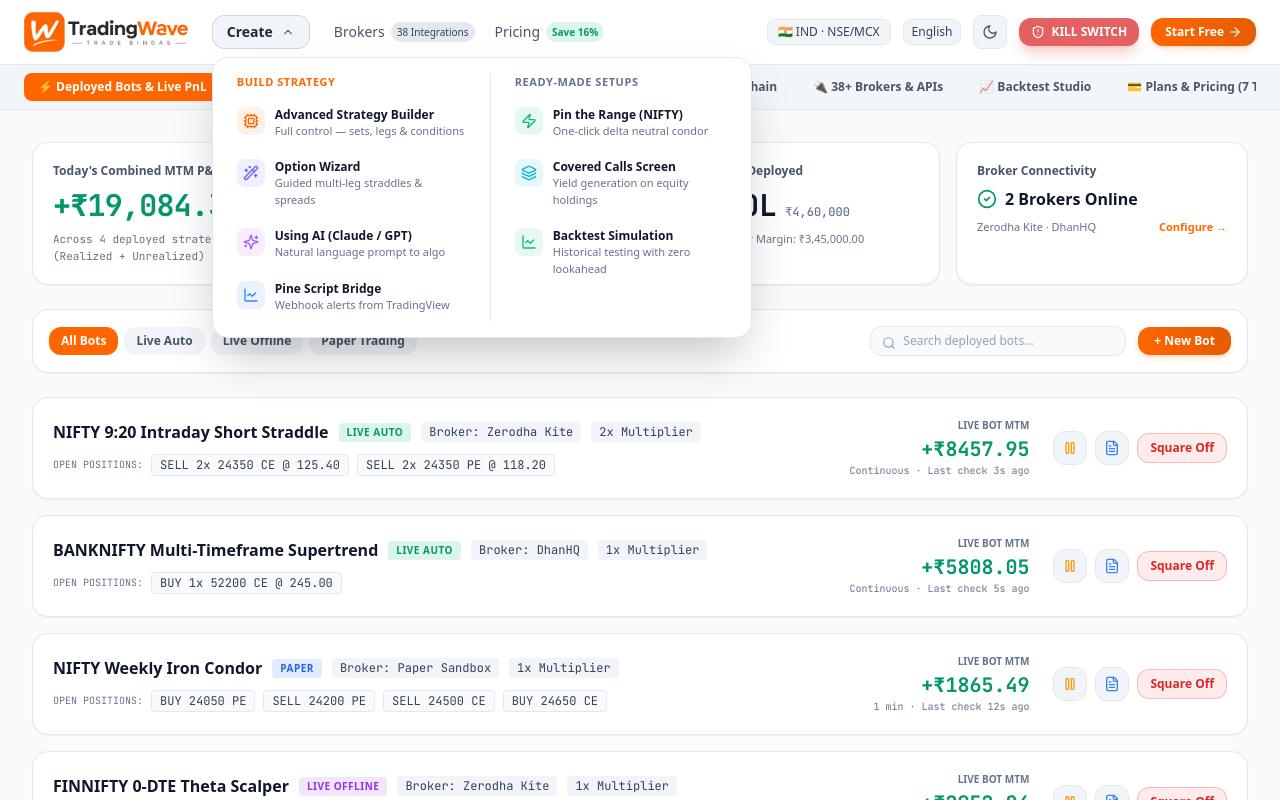
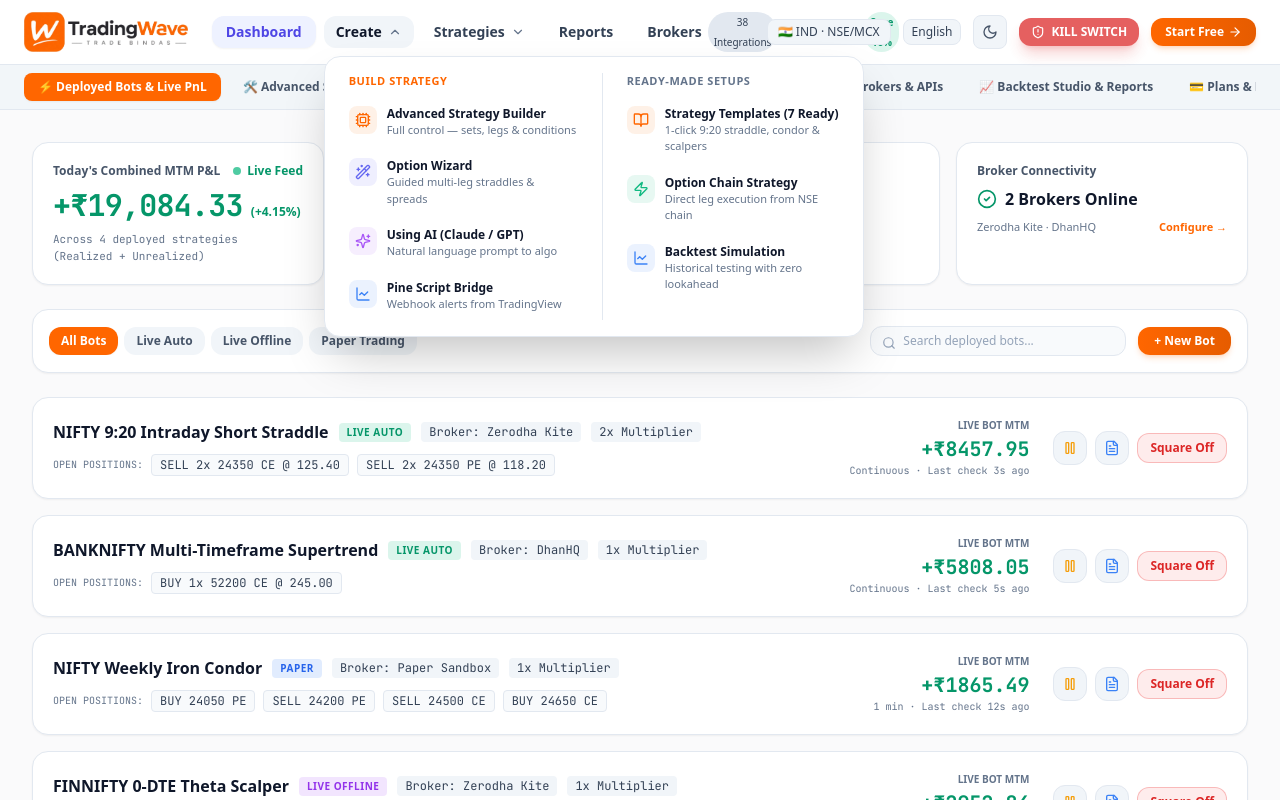
Before and after one commit to dayafoods777/tradingwave, a Next.js app in the folder apps/web/: page / in a window 1280 px wide. Both pictures are taken after a click on the button "Create". Shown: the top 800 px of the page. Built offline with nearby package versions, Linux system fonts and the light colour scheme.

Commit message:
feat(nav): implement exact Tradetron top navigation (Dashboard, Create ▾, Strategies ▾, Reports)

```diff
--- a/apps/web/src/components/Header.tsx
+++ b/apps/web/src/components/Header.tsx
@@ -1,6 +1,6 @@
 'use client';
 
-import React, { useState } from 'react';
+import React, { useState, useRef, useEffect } from 'react';
 import {
   Sparkles,
   Layers,
@@ -14,7 +14,9 @@ import {
   Moon,
   ShieldAlert,
   ChevronDown,
-  ArrowRight
+  ArrowRight,
+  BookOpen,
+  FileText
 } from 'lucide-react';
 
 interface HeaderProps {
@@ -35,25 +37,48 @@ export default function Header({
   toggleTheme
 }: HeaderProps) {
   const [createMenuOpen, setCreateMenuOpen] = useState(false);
+  const [strategiesMenuOpen, setStrategiesMenuOpen] = useState(false);
   const [market, setMarket] = useState<'IND' | 'USA'>('IND');
   const [lang, setLang] = useState<'EN' | 'HI'>('EN');
+
+  const createRef = useRef<HTMLDivElement>(null);
+  const strategiesRef = useRef<HTMLDivElement>(null);
+
+  // Close dropdowns on outside click
+  useEffect(() => {
+    const handleClickOutside = (e: MouseEvent) => {
+      if (createRef.current && !createRef.current.contains(e.target as Node)) {
+        setCreateMenuOpen(false);
+      }
+      if (strategiesRef.current && !strategiesRef.current.contains(e.target as Node)) {
+        setStrategiesMenuOpen(false);
+      }
+    };
+    document.addEventListener('mousedown', handleClickOutside);
+    return () => document.removeEventListener('mousedown', handleClickOutside);
+  }, []);
 
   const handleSelectCreateItem = (tabTarget: string) => {
     setActiveTab(tabTarget);
     setCreateMenuOpen(false);
   };
 
+  const handleSelectStrategiesItem = (tabTarget: string) => {
+    setActiveTab(tabTarget);
+    setStrategiesMenuOpen(false);
+  };
+
   return (
     <header className="sticky top-0 z-50 border-b border-slate-200 dark:border-[#1E293B] bg-white/95 dark:bg-[#0E1526]/95 backdrop-blur-md text-slate-800 dark:text-slate-100 transition-colors">
-      {/* ROW 1: Brand, Mega-Menu, Global Controls, Kill Switch */}
+      {/* ROW 1: Brand, Primary Tradetron Navigation, Global Controls, Kill Switch */}
       <div className="max-w-[1440px] mx-auto px-4 sm:px-6 h-16 flex items-center justify-between gap-4">
-        {/* Left: Logo & Slogan */}
-        <div className="flex items-center gap-6">
+        {/* Left: Logo & Primary Tradetron Navigation Strip */}
+        <div className="flex items-center gap-4 sm:gap-6">
+          {/* Logo */}
           <div
-            className="flex items-center cursor-pointer select-none group"
+            className="flex items-center cursor-pointer select-none group shrink-0"
             onClick={() => setActiveTab('dashboard')}
           >
-            {/* Authentic TradingWave Trade Bindas Logo with Dual-Theme Adaptation */}
             <img
               src="/logo-dark.png"
               alt="TradingWave — Trade Bindas"
@@ -66,12 +91,32 @@ export default function Header({
             />
           </div>
 
-          {/* Tradetron Mega Menu: "Create" Dropdown */}
-          <div className="relative">
+          {/* Tradetron Exact Navigation: [ Dashboard ]  Create ▾  Strategies ▾  Reports */}
+          <nav className="flex items-center gap-1 sm:gap-2">
+            {/* 1. Dashboard (Tradetron Purple Active Pill) */}
             <button
-              onClick={() => setCreateMenuOpen(!createMenuOpen)}
-              onMouseEnter={() => setCreateMenuOpen(true)}
-              className="px-3.5 py-1.5 rounded-xl border border-slate-300 dark:border-slate-700/80 bg-slate-100 dark:bg-[#131B2E] hover:border-[#FF6600]/60 text-sm font-semibold text-slate-800 dark:text-white flex items-center gap-2 transition"
+              onClick={() => setActiveTab('dashboard')}
+              className={`px-3.5 py-1.5 rounded-xl text-sm font-semibold transition ${
+                activeTab === 'dashboard'
+                  ? 'bg-[#EEF2FF] text-[#4F46E5] dark:bg-[#1E1B4B] dark:text-[#818CF8] shadow-sm'
+                  : 'text-slate-700 dark:text-slate-300 hover:text-slate-900 dark:hover:text-white hover:bg-slate-100 dark:hover:bg-[#131B2E]'
+              }`}
+            >
+              Dashboard
+            </button>
+
+            {/* 2. Create ▾ */}
+            <div className="relative" ref={createRef}>
+              <button
+                onClick={() => {
+                  setCreateMenuOpen(!createMenuOpen);
+                  setStrategiesMenuOpen(false);
+                }}
+                className={`px-3 py-1.5 rounded-xl text-sm font-semibold flex items-center gap-1.5 transition ${
+                  createMenuOpen
+                    ? 'bg-slate-100 dark:bg-[#131B2E] text-slate-900 dark:text-white'
+                    : 'text-slate-700 dark:text-slate-300 hover:text-slate-900 dark:hover:text-white hover:bg-slate-100 dark:hover:bg-[#131B2E]'
+                }`}
               >
                 <span>Create</span>
                 <ChevronDown className={`w-3.5 h-3.5 text-slate-500 dark:text-slate-400 transition-transform ${createMenuOpen ? 'rotate-180' : ''}`} />
@@ -79,7 +124,6 @@ export default function Header({
 
               {createMenuOpen && (
                 <div
-                onMouseLeave={() => setCreateMenuOpen(false)}
                   className="absolute left-0 top-full mt-2 w-[540px] bg-white dark:bg-[#131B2E] border border-slate-200 dark:border-[#1E293B] rounded-2xl p-4 shadow-2xl z-50 grid grid-cols-2 gap-4 animate-in fade-in slide-in-from-top-2 duration-150"
                 >
                   {/* Column 1: Build */}
@@ -142,35 +186,35 @@ export default function Header({
                     </div>
                   </div>
 
-                {/* Column 2: Ready-Made Algos */}
+                  {/* Column 2: Ready-Made Setups */}
                   <div className="border-l border-slate-200 dark:border-[#1E293B] pl-4">
                     <div className="text-[11px] font-bold uppercase tracking-wider text-slate-500 dark:text-slate-400 mb-2 px-2">
                       Ready-Made Setups
                     </div>
                     <div className="space-y-1">
                       <button
-                      onClick={() => handleSelectCreateItem('wizard')}
+                        onClick={() => handleSelectCreateItem('builder')}
+                        className="w-full text-left p-2 rounded-xl hover:bg-slate-100 dark:hover:bg-[#0E1526] transition flex items-start gap-2.5 group"
+                      >
+                        <div className="p-1.5 rounded-lg bg-orange-500/10 text-[#FF6600] group-hover:bg-[#FF6600] group-hover:text-white transition">
+                          <BookOpen className="w-4 h-4" />
+                        </div>
+                        <div>
+                          <div className="text-xs font-bold text-slate-900 dark:text-white">Strategy Templates (7 Ready)</div>
+                          <div className="text-[11px] text-slate-500 dark:text-slate-400">1-click 9:20 straddle, condor & scalpers</div>
+                        </div>
+                      </button>
+
+                      <button
+                        onClick={() => handleSelectCreateItem('optionchain')}
                         className="w-full text-left p-2 rounded-xl hover:bg-slate-100 dark:hover:bg-[#0E1526] transition flex items-start gap-2.5 group"
                       >
                         <div className="p-1.5 rounded-lg bg-emerald-500/10 text-emerald-500 dark:text-emerald-400 group-hover:bg-emerald-600 group-hover:text-white transition">
                           <Zap className="w-4 h-4" />
                         </div>
                         <div>
-                        <div className="text-xs font-bold text-slate-900 dark:text-white">Pin the Range (NIFTY)</div>
-                        <div className="text-[11px] text-slate-500 dark:text-slate-400">One-click delta neutral condor</div>
-                      </div>
-                    </button>
-
-                    <button
-                      onClick={() => handleSelectCreateItem('wizard')}
-                      className="w-full text-left p-2 rounded-xl hover:bg-slate-100 dark:hover:bg-[#0E1526] transition flex items-start gap-2.5 group"
-                    >
-                      <div className="p-1.5 rounded-lg bg-cyan-500/10 text-cyan-500 dark:text-cyan-400 group-hover:bg-cyan-600 group-hover:text-white transition">
-                        <Layers className="w-4 h-4" />
-                      </div>
-                      <div>
-                        <div className="text-xs font-bold text-slate-900 dark:text-white">Covered Calls Screen</div>
-                        <div className="text-[11px] text-slate-500 dark:text-slate-400">Yield generation on equity holdings</div>
+                          <div className="text-xs font-bold text-slate-900 dark:text-white">Option Chain Strategy</div>
+                          <div className="text-[11px] text-slate-500 dark:text-slate-400">Direct leg execution from NSE chain</div>
                         </div>
                       </button>
 
@@ -178,7 +222,7 @@ export default function Header({
                         onClick={() => handleSelectCreateItem('backtest')}
                         className="w-full text-left p-2 rounded-xl hover:bg-slate-100 dark:hover:bg-[#0E1526] transition flex items-start gap-2.5 group"
                       >
-                      <div className="p-1.5 rounded-lg bg-emerald-500/10 text-emerald-500 dark:text-emerald-400 group-hover:bg-emerald-600 group-hover:text-white transition">
+                        <div className="p-1.5 rounded-lg bg-blue-500/10 text-blue-500 dark:text-blue-400 group-hover:bg-blue-600 group-hover:text-white transition">
                           <LineChart className="w-4 h-4" />
                         </div>
                         <div>
@@ -192,21 +236,109 @@ export default function Header({
               )}
             </div>
 
-          {/* Primary Top Nav Links */}
-          <nav className="hidden lg:flex items-center gap-5 text-sm font-medium text-slate-600 dark:text-slate-300">
+            {/* 3. Strategies ▾ */}
+            <div className="relative" ref={strategiesRef}>
+              <button
+                onClick={() => {
+                  setStrategiesMenuOpen(!strategiesMenuOpen);
+                  setCreateMenuOpen(false);
+                }}
+                className={`px-3 py-1.5 rounded-xl text-sm font-semibold flex items-center gap-1.5 transition ${
+                  strategiesMenuOpen || ['builder', 'wizard', 'optionchain'].includes(activeTab)
+                    ? 'text-[#4F46E5] dark:text-[#818CF8]'
+                    : 'text-slate-700 dark:text-slate-300 hover:text-slate-900 dark:hover:text-white hover:bg-slate-100 dark:hover:bg-[#131B2E]'
+                }`}
+              >
+                <span>Strategies</span>
+                <ChevronDown className={`w-3.5 h-3.5 text-slate-500 dark:text-slate-400 transition-transform ${strategiesMenuOpen ? 'rotate-180' : ''}`} />
+              </button>
+
+              {strategiesMenuOpen && (
+                <div
+                  className="absolute left-0 top-full mt-2 w-64 bg-white dark:bg-[#131B2E] border border-slate-200 dark:border-[#1E293B] rounded-2xl p-2 shadow-2xl z-50 animate-in fade-in slide-in-from-top-2 duration-150"
+                >
+                  <button
+                    onClick={() => handleSelectStrategiesItem('dashboard')}
+                    className="w-full text-left p-2.5 rounded-xl hover:bg-slate-100 dark:hover:bg-[#0E1526] transition flex items-center gap-2.5 group"
+                  >
+                    <Bot className="w-4 h-4 text-emerald-600 dark:text-emerald-400" />
+                    <div>
+                      <div className="text-xs font-bold text-slate-900 dark:text-white">Deployed Strategies</div>
+                      <div className="text-[10px] text-slate-500 dark:text-slate-400">Active Live Auto & Paper bots</div>
+                    </div>
+                  </button>
+
+                  <button
+                    onClick={() => handleSelectStrategiesItem('builder')}
+                    className="w-full text-left p-2.5 rounded-xl hover:bg-slate-100 dark:hover:bg-[#0E1526] transition flex items-center gap-2.5 group"
+                  >
+                    <Cpu className="w-4 h-4 text-[#FF6600]" />
+                    <div>
+                      <div className="text-xs font-bold text-slate-900 dark:text-white">Strategy Builder</div>
+                      <div className="text-[10px] text-slate-500 dark:text-slate-400">Conditions, sets & ready templates</div>
+                    </div>
+                  </button>
+
+                  <button
+                    onClick={() => handleSelectStrategiesItem('wizard')}
+                    className="w-full text-left p-2.5 rounded-xl hover:bg-slate-100 dark:hover:bg-[#0E1526] transition flex items-center gap-2.5 group"
+                  >
+                    <Wand2 className="w-4 h-4 text-indigo-500" />
+                    <div>
+                      <div className="text-xs font-bold text-slate-900 dark:text-white">Option Wizard & Greeks</div>
+                      <div className="text-[10px] text-slate-500 dark:text-slate-400">Straddles, strangles & condors</div>
+                    </div>
+                  </button>
+
+                  <button
+                    onClick={() => handleSelectStrategiesItem('optionchain')}
+                    className="w-full text-left p-2.5 rounded-xl hover:bg-slate-100 dark:hover:bg-[#0E1526] transition flex items-center gap-2.5 group"
+                  >
+                    <Layers className="w-4 h-4 text-blue-500" />
+                    <div>
+                      <div className="text-xs font-bold text-slate-900 dark:text-white">Live Option Chain</div>
+                      <div className="text-[10px] text-slate-500 dark:text-slate-400">Symmetric NSE chain with Greeks</div>
+                    </div>
+                  </button>
+                </div>
+              )}
+            </div>
+
+            {/* 4. Reports */}
+            <button
+              onClick={() => setActiveTab('backtest')}
+              className={`px-3.5 py-1.5 rounded-xl text-sm font-semibold transition ${
+                activeTab === 'backtest'
+                  ? 'bg-[#EEF2FF] text-[#4F46E5] dark:bg-[#1E1B4B] dark:text-[#818CF8] shadow-sm'
+                  : 'text-slate-700 dark:text-slate-300 hover:text-slate-900 dark:hover:text-white hover:bg-slate-100 dark:hover:bg-[#131B2E]'
+              }`}
+            >
+              Reports
+            </button>
+
+            {/* 5. Brokers */}
             <button
               onClick={() => setActiveTab('brokers')}
-              className={`hover:text-slate-900 dark:hover:text-white transition flex items-center gap-1.5 ${activeTab === 'brokers' ? 'text-[#FF6600] font-bold' : ''}`}
+              className={`hidden md:flex items-center gap-1.5 px-3 py-1.5 rounded-xl text-sm font-semibold transition ${
+                activeTab === 'brokers'
+                  ? 'text-[#FF6600] font-bold'
+                  : 'text-slate-700 dark:text-slate-300 hover:text-slate-900 dark:hover:text-white hover:bg-slate-100 dark:hover:bg-[#131B2E]'
+              }`}
             >
               <span>Brokers</span>
-              <span className="text-[10px] px-1.5 py-0.2 rounded-full bg-slate-200 dark:bg-slate-800 text-slate-700 dark:text-slate-300">
+              <span className="text-[10px] px-1.5 py-0.2 rounded-full bg-slate-200 dark:bg-slate-800 text-slate-700 dark:text-slate-300 font-normal">
                 38 Integrations
               </span>
             </button>
 
+            {/* 6. Pricing */}
             <button
               onClick={() => setActiveTab('pricing')}
-              className={`hover:text-slate-900 dark:hover:text-white transition flex items-center gap-1.5 ${activeTab === 'pricing' ? 'text-[#FF6600] font-bold' : ''}`}
+              className={`hidden md:flex items-center gap-1.5 px-3 py-1.5 rounded-xl text-sm font-semibold transition ${
+                activeTab === 'pricing'
+                  ? 'text-[#FF6600] font-bold'
+                  : 'text-slate-700 dark:text-slate-300 hover:text-slate-900 dark:hover:text-white hover:bg-slate-100 dark:hover:bg-[#131B2E]'
+              }`}
             >
               <span>Pricing</span>
               <span className="text-[10px] px-1.5 py-0.2 rounded-full bg-emerald-500/15 text-emerald-600 dark:text-emerald-400 font-bold">
@@ -217,7 +349,7 @@ export default function Header({
         </div>
 
         {/* Right: Regional Controls, Theme, Emergency Kill Switch */}
-        <div className="flex items-center gap-3">
+        <div className="flex items-center gap-2 sm:gap-3 shrink-0">
           {/* Market Switcher */}
           <button
             onClick={() => setMarket(market === 'IND' ? 'USA' : 'IND')}
@@ -263,7 +395,7 @@ export default function Header({
           {/* User Profile CTA */}
           <button
             onClick={() => setActiveTab('pricing')}
-            className="px-3.5 py-1.5 rounded-xl bg-gradient-to-r from-[#FF6600] to-[#E65C00] text-white text-xs font-bold shadow-md shadow-orange-500/20 hover:brightness-110 transition flex items-center gap-1"
+            className="hidden sm:flex items-center gap-1 px-3.5 py-1.5 rounded-xl bg-gradient-to-r from-[#FF6600] to-[#E65C00] text-white text-xs font-bold shadow-md shadow-orange-500/20 hover:brightness-110 transition"
           >
             <span>Start Free</span>
             <ArrowRight className="w-3.5 h-3.5" />
@@ -280,7 +412,7 @@ export default function Header({
             { id: 'wizard', label: '🧙 Option Wizard & Greeks' },
             { id: 'optionchain', label: '📊 Live Option Chain' },
             { id: 'brokers', label: '🔌 38+ Brokers & APIs' },
-            { id: 'backtest', label: '📈 Backtest Studio' },
+            { id: 'backtest', label: '📈 Backtest Studio & Reports' },
             { id: 'pricing', label: '💳 Plans & Pricing (7 Tiers)' }
           ].map(tab => (
             <button
```
Lines whose indentation alone changed are shown as unchanged.
